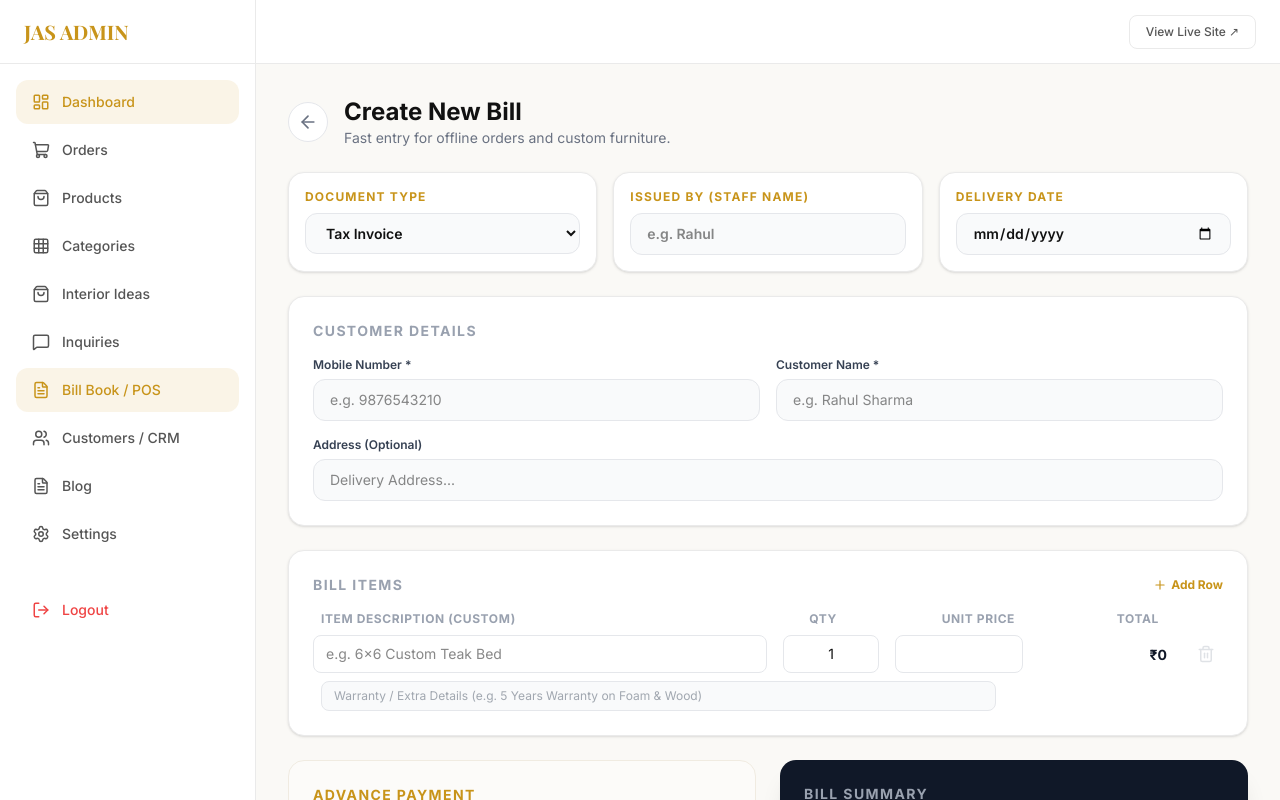
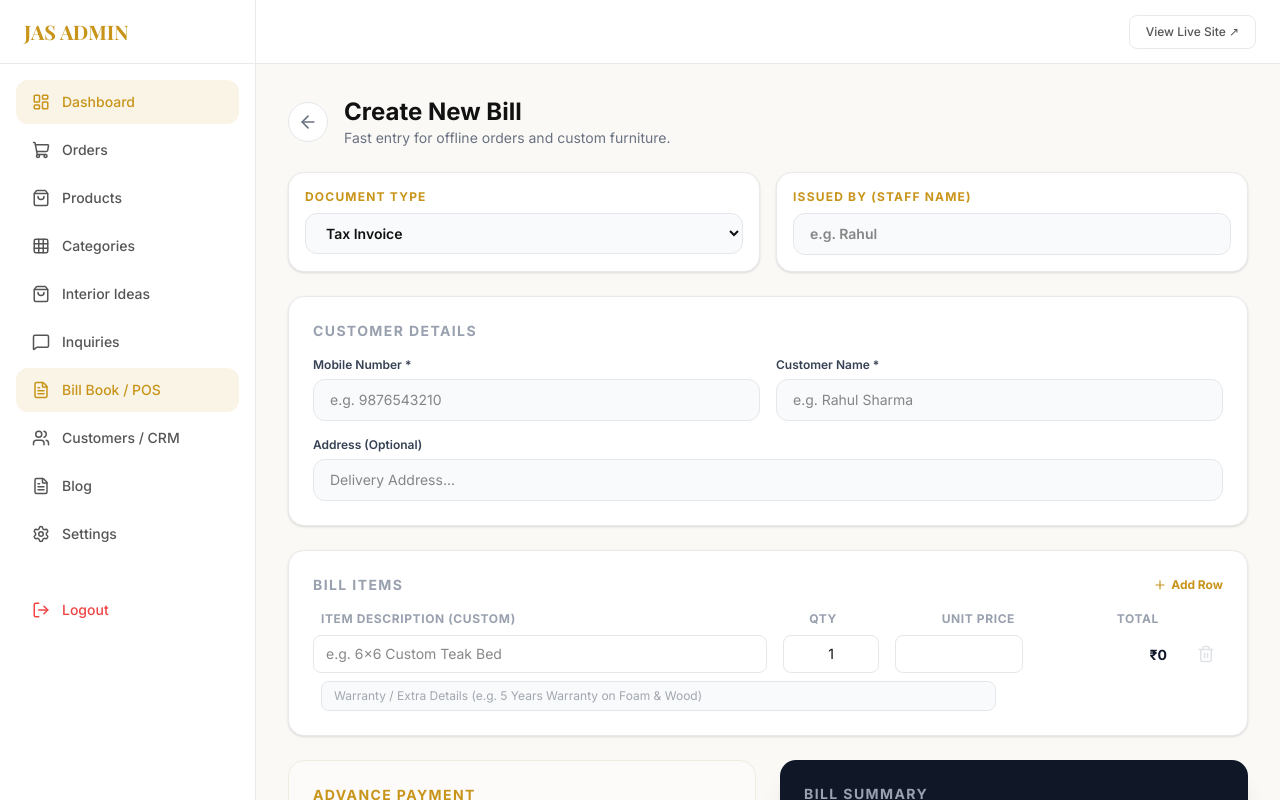
Before and after one commit to jas-interior/jasinterior, a Next.js app: page /admin/bill-book/new in a window 1280 px wide. Shown: the top 800 px of the page. Built offline with nearby package versions, Linux system fonts and the light colour scheme; a web font is replaced by a local one.

Commit message:
fix: only show delivery date option for order forms

```diff
--- a/src/app/admin/bill-book/[id]/edit/page.tsx
+++ b/src/app/admin/bill-book/[id]/edit/page.tsx
@@ -210,10 +210,12 @@ export default function EditBillBookPage() {
             <label className="block text-xs font-bold text-[#c8941a] uppercase tracking-widest mb-2">Issued By (Staff Name)</label>
             <input type="text" placeholder="e.g. Rahul" value={createdBy} onChange={e => setCreatedBy(e.target.value)} className="w-full bg-gray-50 border border-gray-200 px-4 py-2.5 rounded-xl text-sm focus:outline-none focus:border-[#c8941a] transition-colors font-semibold" />
           </div>
-          <div className="bg-white p-4 rounded-2xl border border-[#eaeaea] shadow-sm flex-1">
-            <label className="block text-xs font-bold text-[#c8941a] uppercase tracking-widest mb-2">Delivery Date</label>
-            <input type="date" value={deliveryDate} onChange={e => setDeliveryDate(e.target.value)} className="w-full bg-gray-50 border border-gray-200 px-4 py-2.5 rounded-xl text-sm focus:outline-none focus:border-[#c8941a] transition-colors font-semibold" />
-          </div>
+          {documentType === 'Order Form' && (
+            <div className="bg-white p-4 rounded-2xl border border-[#eaeaea] shadow-sm flex-1">
+              <label className="block text-xs font-bold text-[#c8941a] uppercase tracking-widest mb-2">Delivery Date</label>
+              <input type="date" value={deliveryDate} onChange={e => setDeliveryDate(e.target.value)} className="w-full bg-gray-50 border border-gray-200 px-4 py-2.5 rounded-xl text-sm focus:outline-none focus:border-[#c8941a] transition-colors font-semibold" />
+            </div>
+          )}
         </div>
 
         {/* Customer Section */}
--- a/src/app/admin/bill-book/[id]/print/page.tsx
+++ b/src/app/admin/bill-book/[id]/print/page.tsx
@@ -92,7 +92,7 @@ export default function PrintBillPage() {
             <h2 className="text-4xl font-bold text-[#c8941a] tracking-widest mb-1 uppercase">{invoice.document_type || 'INVOICE'}</h2>
             <p className="text-xs font-semibold tracking-wider text-gray-300 uppercase">NO : {invoice.invoice_number}</p>
             <p className="text-xs font-semibold tracking-wider text-gray-300 uppercase">DATE : {new Date(invoice.issue_date || invoice.created_at).toLocaleDateString('en-IN')}</p>
-            {invoice.delivery_date && (
+            {invoice.delivery_date && invoice.document_type === 'Order Form' && (
               <p className="text-xs font-semibold tracking-wider text-green-400 uppercase mt-1">DELIVERY : {new Date(invoice.delivery_date).toLocaleDateString('en-IN')}</p>
             )}
             {invoice.created_by && (
--- a/src/app/admin/bill-book/new/page.tsx
+++ b/src/app/admin/bill-book/new/page.tsx
@@ -184,10 +184,12 @@ export default function NewBillBookPage() {
             <label className="block text-xs font-bold text-[#c8941a] uppercase tracking-widest mb-2">Issued By (Staff Name)</label>
             <input type="text" placeholder="e.g. Rahul" value={createdBy} onChange={e => setCreatedBy(e.target.value)} className="w-full bg-gray-50 border border-gray-200 px-4 py-2.5 rounded-xl text-sm focus:outline-none focus:border-[#c8941a] transition-colors font-semibold" />
           </div>
-          <div className="bg-white p-4 rounded-2xl border border-[#eaeaea] shadow-sm flex-1">
-            <label className="block text-xs font-bold text-[#c8941a] uppercase tracking-widest mb-2">Delivery Date</label>
-            <input type="date" value={deliveryDate} onChange={e => setDeliveryDate(e.target.value)} className="w-full bg-gray-50 border border-gray-200 px-4 py-2.5 rounded-xl text-sm focus:outline-none focus:border-[#c8941a] transition-colors font-semibold" />
-          </div>
+          {documentType === 'Order Form' && (
+            <div className="bg-white p-4 rounded-2xl border border-[#eaeaea] shadow-sm flex-1">
+              <label className="block text-xs font-bold text-[#c8941a] uppercase tracking-widest mb-2">Delivery Date</label>
+              <input type="date" value={deliveryDate} onChange={e => setDeliveryDate(e.target.value)} className="w-full bg-gray-50 border border-gray-200 px-4 py-2.5 rounded-xl text-sm focus:outline-none focus:border-[#c8941a] transition-colors font-semibold" />
+            </div>
+          )}
         </div>
 
         {/* Customer Section */}
```
